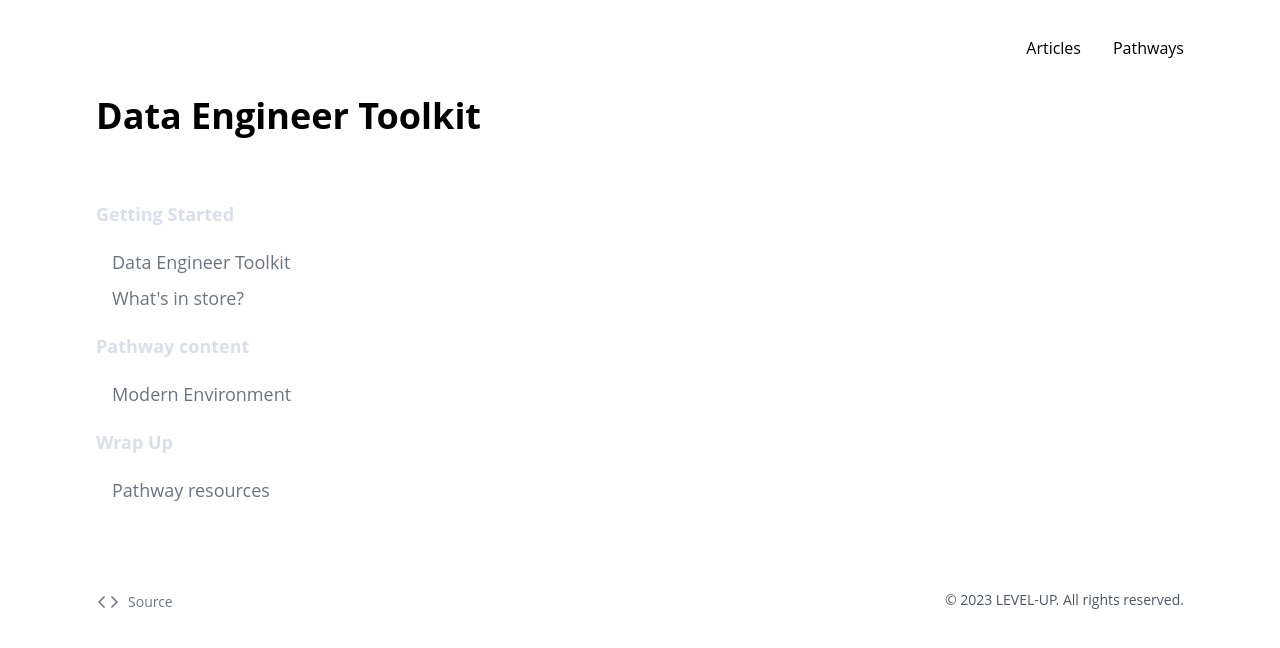
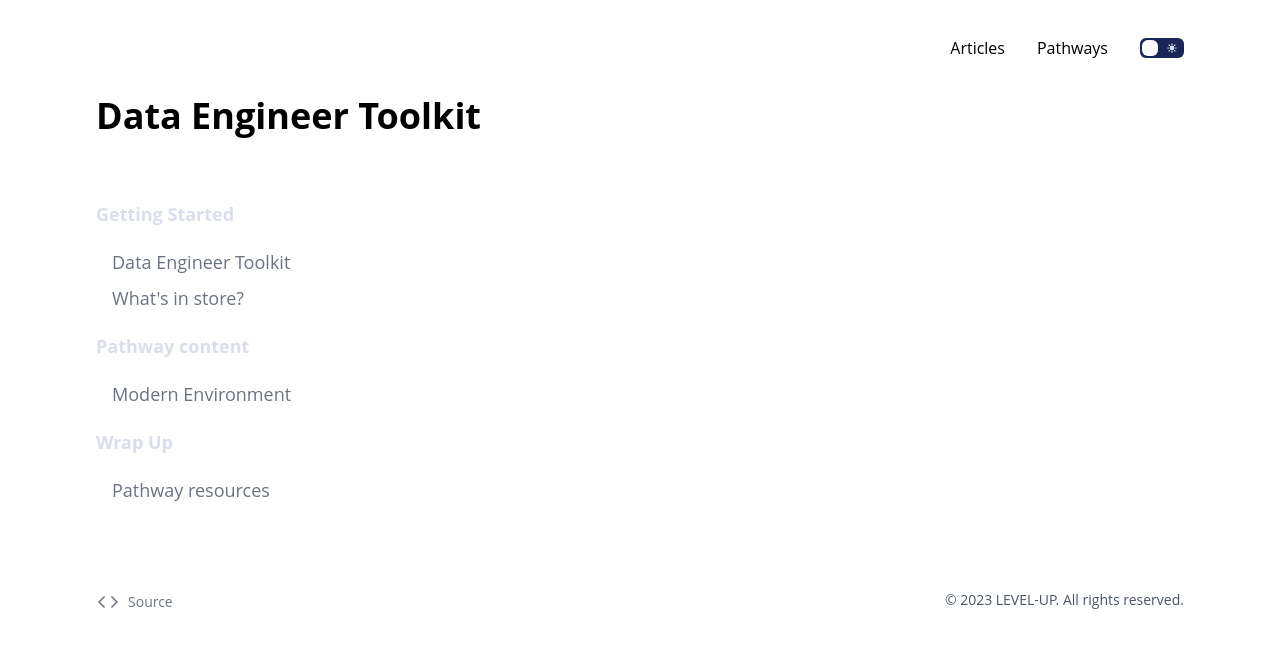
Before and after one commit to ellsphillips/level-up, a Next.js app: page /pathways/data-engineer-toolkit in a window 1280 px wide. Shown: the top 648 px of the page. Built offline with nearby package versions, Linux system fonts and the light colour scheme.

Commit message:
Feature: pass theme hook to top-level app props

```diff
--- a/components/theme/Nav.tsx
+++ b/components/theme/Nav.tsx
@@ -1,16 +1,29 @@
 import Link from 'next/link';
 import Logo from '../Logo';
 
+import ThemeToggle from '@/components/theme/themeToggle';
+
+import { useTheme } from 'next-themes';
+
 const Nav = () => {
+    const { theme, setTheme } = useTheme();
+
     return (
         <header className='flex-col items-center justify-between pb-8 space-y-4 sm:flex sm:flex-row sm:space-y-0'>
             <Link as='/' href='/'>
                 <Logo />
             </Link>
-            <nav className='flex space-x-8 sm:justify-end'>
-                <Link href='/articles'>Articles</Link>
-                <Link href='/pathways'>Pathways</Link>
-            </nav>
+            <div className='flex items-center space-x-8'>
+                <nav className='flex space-x-8 sm:justify-end'>
+                    <Link href='/articles'>Articles</Link>
+                    <Link href='/pathways'>Pathways</Link>
+                </nav>
+                <ThemeToggle
+                    onClick={() =>
+                        setTheme(theme === 'dark' ? 'light' : 'dark')
+                    }
+                />
+            </div>
         </header>
     );
 };
--- a/pages/_app.tsx
+++ b/pages/_app.tsx
@@ -1,3 +1,4 @@
+import { ThemeProvider } from 'next-themes';
 import { AppProps } from 'next/app';
 
 import '@/styles/global.css';
@@ -5,7 +6,13 @@ import '@/styles/prism.css';
 import '@/styles/tailwind.css';
 
 function App({ Component, pageProps }: AppProps) {
-    return <Component {...pageProps} />;
+    return (
+        <>
+            <ThemeProvider attribute='class'>
+                <Component {...pageProps} />
+            </ThemeProvider>
+        </>
+    );
 }
 
 export default App;
--- a/tailwind.config.js
+++ b/tailwind.config.js
@@ -1,5 +1,6 @@
 /** @type {import('tailwindcss').Config} */
 module.exports = {
+    darkMode: 'class',
     content: ['**/*.{js,ts,jsx,tsx}'],
     theme: {
         extend: {
```
